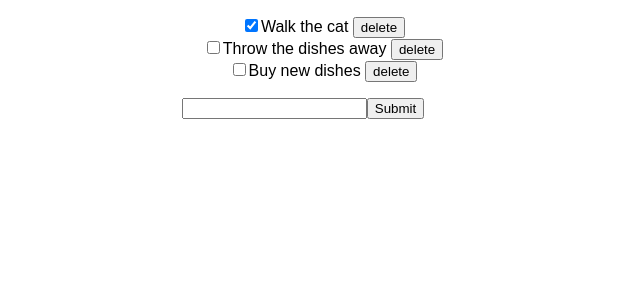
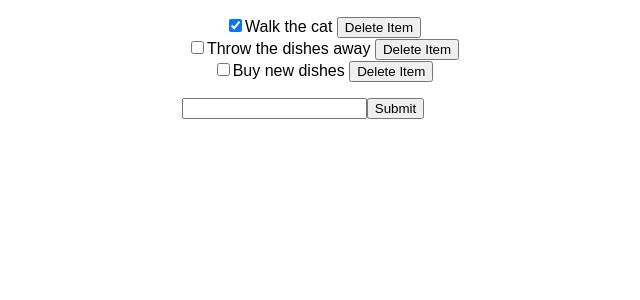
Before and after one commit to natalie-nmt/react-to-do, a React (Create React App) app: page / in a window 1280 px wide. Shown: the top 300 px of the page, without its empty margins (337-977 px from the left). Built offline with nearby package versions, Linux system fonts and the light colour scheme.

Commit message:
Fixed button and input type issue that caused deleted items to repopulate

```diff
--- a/src/App.js
+++ b/src/App.js
@@ -16,9 +16,8 @@ class App extends Component {
   }
 
   deleteTodo(index) {
-    console.log(index)
-    var todos = this.state.todos.slice();
-    var activeTodos = todos.filter((todo,i) => i !== index)
+    console.log(index);
+    const activeTodos = this.state.todos.filter(todo => todo !== this.state.todos[index]);
     this.setState({ todos: activeTodos });
   }
 
@@ -30,7 +29,6 @@ class App extends Component {
     e.preventDefault();
     if (!this.state.newTodoDescription) { return }
     const newTodo = { description: this.state.newTodoDescription, isCompleted: false };
-    this.setState({ todos: [...this.state.todos, newTodo] });
     this.setState({ todos: [...this.state.todos, newTodo], newTodoDescription: '' });
   }
 
--- a/src/components/ToDo.js
+++ b/src/components/ToDo.js
@@ -6,7 +6,7 @@ import React, { Component } from 'react';
       <form>
         <input type="checkbox" checked={ this.props.isCompleted } onChange={ this.props.toggleComplete } />
         <span>{ this.props.description } </span>
-        <button onClick={ this.props.deleteTodo }>delete</button>
+        <input type="button" value="Delete Item" onClick={ this.props.deleteTodo }/>
       </form>
      );
    }
```
